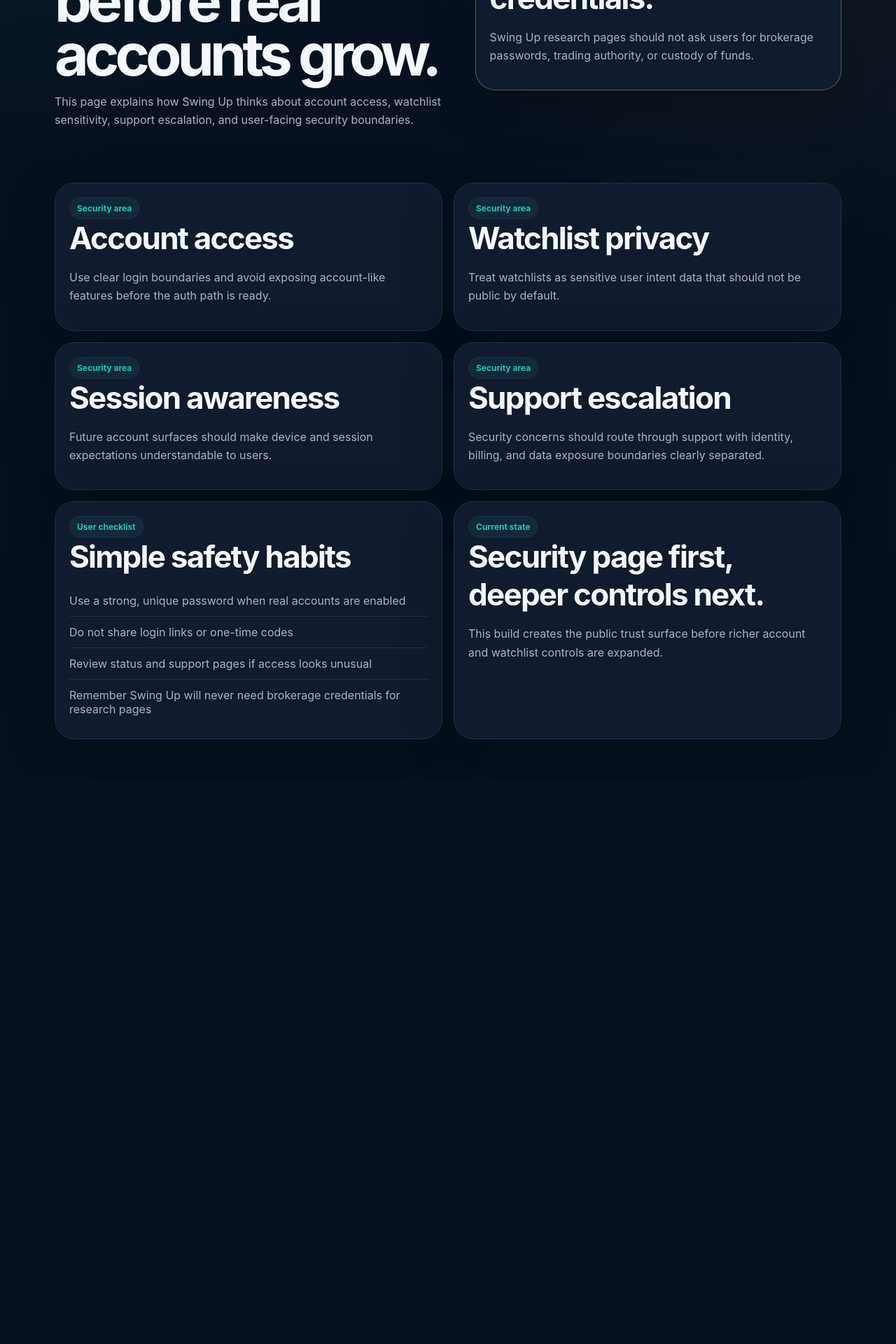
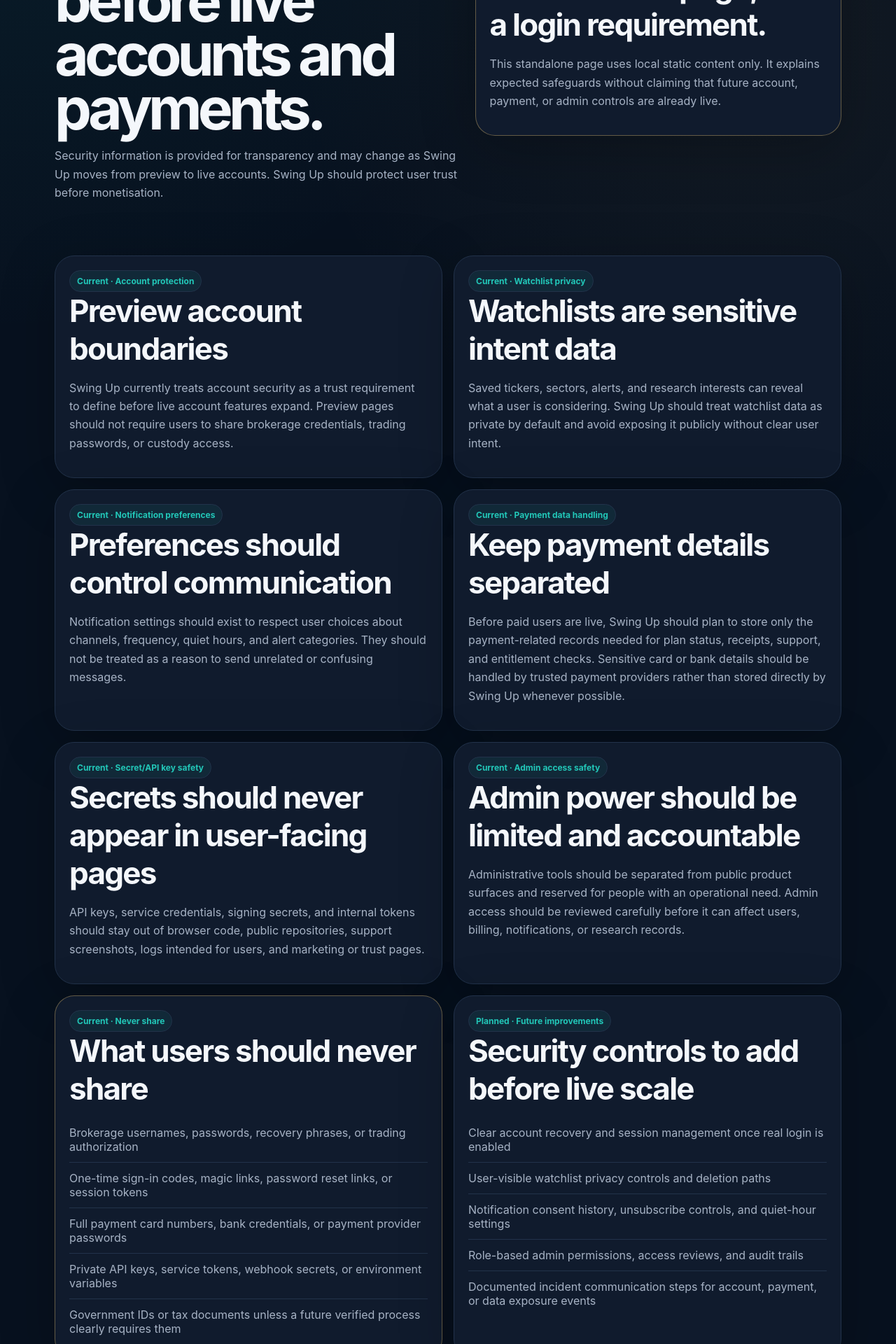
Before and after one commit to Team-AI-Factory/swing-up, a Next.js app: page /security in a window 1280 px wide. Shown: the part 380-2300 px from the top of the page at 70% size. Before the commit the page ends 1496 px from the top, so only its background shows below. Built offline with nearby package versions, Linux system fonts and the light colour scheme.

Commit message:
Build account security page

```diff
--- a/app/security/page.tsx
+++ b/app/security/page.tsx
@@ -1,16 +1,114 @@
-const securityPractices = [
-  ["Account access", "Use clear login boundaries and avoid exposing account-like features before the auth path is ready."],
-  ["Watchlist privacy", "Treat watchlists as sensitive user intent data that should not be public by default."],
-  ["Session awareness", "Future account surfaces should make device and session expectations understandable to users."],
-  ["Support escalation", "Security concerns should route through support with identity, billing, and data exposure boundaries clearly separated."],
+const currentSecuritySections = [
+  {
+    eyebrow: "Current · Account protection",
+    title: "Preview account boundaries",
+    body:
+      "Swing Up currently treats account security as a trust requirement to define before live account features expand. Preview pages should not require users to share brokerage credentials, trading passwords, or custody access.",
+  },
+  {
+    eyebrow: "Current · Watchlist privacy",
+    title: "Watchlists are sensitive intent data",
+    body:
+      "Saved tickers, sectors, alerts, and research interests can reveal what a user is considering. Swing Up should treat watchlist data as private by default and avoid exposing it publicly without clear user intent.",
+  },
+  {
+    eyebrow: "Current · Notification preferences",
+    title: "Preferences should control communication",
+    body:
+      "Notification settings should exist to respect user choices about channels, frequency, quiet hours, and alert categories. They should not be treated as a reason to send unrelated or confusing messages.",
+  },
+  {
+    eyebrow: "Current · Payment data handling",
+    title: "Keep payment details separated",
+    body:
+      "Before paid users are live, Swing Up should plan to store only the payment-related records needed for plan status, receipts, support, and entitlement checks. Sensitive card or bank details should be handled by trusted payment providers rather than stored directly by Swing Up whenever possible.",
+  },
+  {
+    eyebrow: "Current · Secret/API key safety",
+    title: "Secrets should never appear in user-facing pages",
+    body:
+      "API keys, service credentials, signing secrets, and internal tokens should stay out of browser code, public repositories, support screenshots, logs intended for users, and marketing or trust pages.",
+  },
+  {
+    eyebrow: "Current · Admin access safety",
+    title: "Admin power should be limited and accountable",
+    body:
+      "Administrative tools should be separated from public product surfaces and reserved for people with an operational need. Admin access should be reviewed carefully before it can affect users, billing, notifications, or research records.",
+  },
 ];
 
-const userChecklist = ["Use a strong, unique password when real accounts are enabled", "Do not share login links or one-time codes", "Review status and support pages if access looks unusual", "Remember Swing Up will never need brokerage credentials for research pages"];
+const neverShareItems = [
+  "Brokerage usernames, passwords, recovery phrases, or trading authorization",
+  "One-time sign-in codes, magic links, password reset links, or session tokens",
+  "Full payment card numbers, bank credentials, or payment provider passwords",
+  "Private API keys, service tokens, webhook secrets, or environment variables",
+  "Government IDs or tax documents unless a future verified process clearly requires them",
+];
+
+const plannedImprovements = [
+  "Clear account recovery and session management once real login is enabled",
+  "User-visible watchlist privacy controls and deletion paths",
+  "Notification consent history, unsubscribe controls, and quiet-hour settings",
+  "Role-based admin permissions, access reviews, and audit trails",
+  "Documented incident communication steps for account, payment, or data exposure events",
+];
 
 export default function SecurityPage() {
-  return <div className="page">
-    <section className="hero trust-hero"><div><div className="eyebrow">Build 100 · Account security</div><h1>Security expectations before real accounts grow.</h1><p>This page explains how Swing Up thinks about account access, watchlist sensitivity, support escalation, and user-facing security boundaries.</p></div><article className="card risk-callout"><span className="badge">Trust boundary</span><h2>No brokerage credentials.</h2><p>Swing Up research pages should not ask users for brokerage passwords, trading authority, or custody of funds.</p></article></section>
-    <section className="grid two trust-section">{securityPractices.map(([title, body]) => <article className="card" key={title}><span className="badge">Security area</span><h2>{title}</h2><p>{body}</p></article>)}</section>
-    <section className="grid two trust-section"><article className="card"><span className="badge">User checklist</span><h2>Simple safety habits</h2><div className="disclaimer-list">{userChecklist.map((item) => <div className="metric" key={item}><span>{item}</span></div>)}</div></article><article className="card"><span className="badge">Current state</span><h2>Security page first, deeper controls next.</h2><p>This build creates the public trust surface before richer account and watchlist controls are expanded.</p></article></section>
-  </div>;
+  return (
+    <div className="page">
+      <section className="hero trust-hero">
+        <div>
+          <div className="eyebrow">Account Security</div>
+          <h1>Protecting account trust before live accounts and payments.</h1>
+          <p>
+            Security information is provided for transparency and may change as Swing Up moves from preview to live accounts.
+            Swing Up should protect user trust before monetisation.
+          </p>
+        </div>
+        <aside className="card risk-callout" aria-label="Security transparency note">
+          <span className="badge">Current status</span>
+          <h2>Preview trust page, not a login requirement.</h2>
+          <p>
+            This standalone page uses local static content only. It explains expected safeguards without claiming that future account, payment, or admin controls are already live.
+          </p>
+        </aside>
+      </section>
+
+      <section className="grid two trust-section">
+        {currentSecuritySections.map((section) => (
+          <article className="card" key={section.title}>
+            <span className="badge">{section.eyebrow}</span>
+            <h2>{section.title}</h2>
+            <p>{section.body}</p>
+          </article>
+        ))}
+      </section>
+
+      <section className="grid two trust-section">
+        <article className="card risk-callout">
+          <span className="badge">Current · Never share</span>
+          <h2>What users should never share</h2>
+          <div className="disclaimer-list">
+            {neverShareItems.map((item) => (
+              <div className="metric" key={item}>
+                <span>{item}</span>
+              </div>
+            ))}
+          </div>
+        </article>
+
+        <article className="card">
+          <span className="badge">Planned · Future improvements</span>
+          <h2>Security controls to add before live scale</h2>
+          <div className="disclaimer-list">
+            {plannedImprovements.map((item) => (
+              <div className="metric" key={item}>
+                <span>{item}</span>
+              </div>
+            ))}
+          </div>
+        </article>
+      </section>
+    </div>
+  );
 }
```
